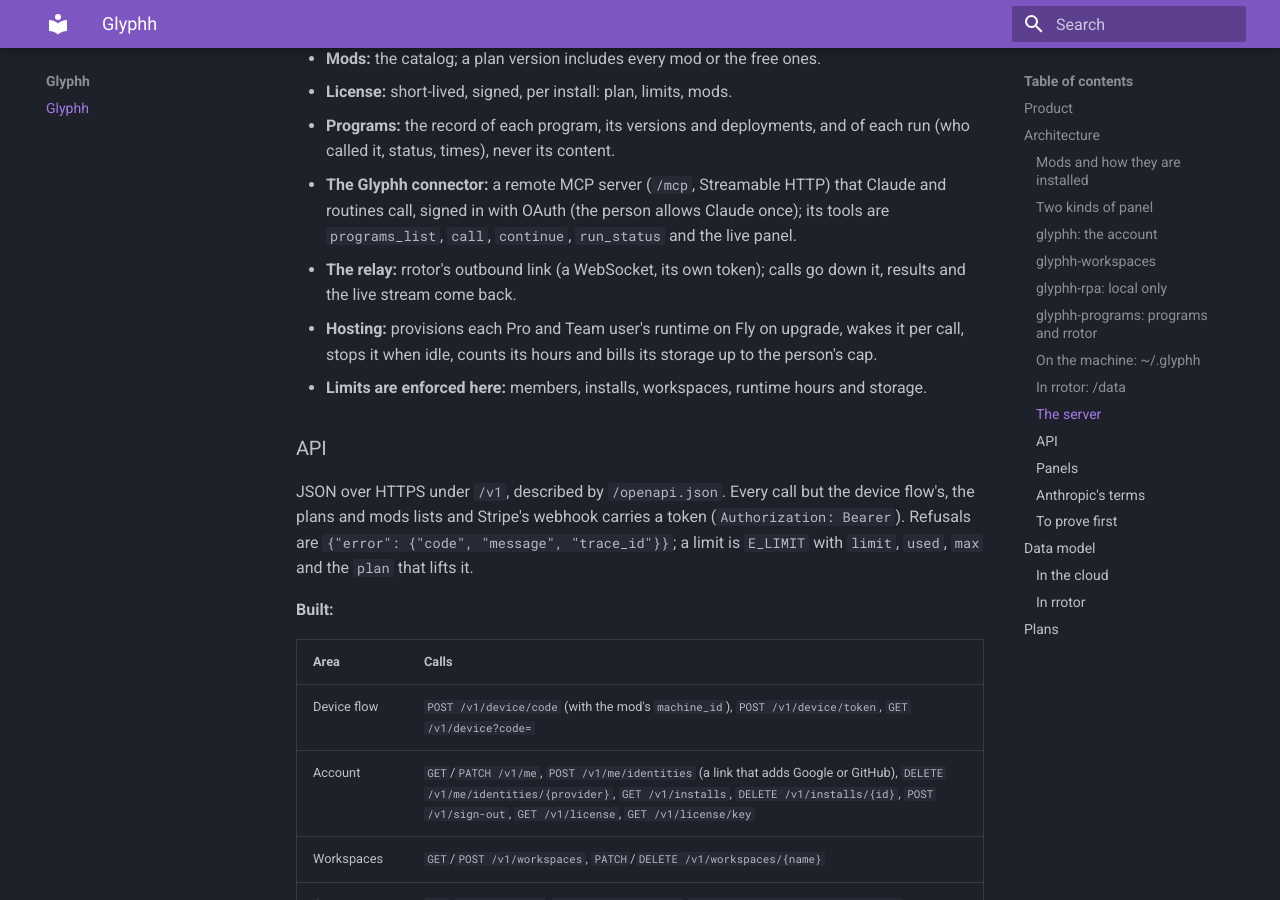
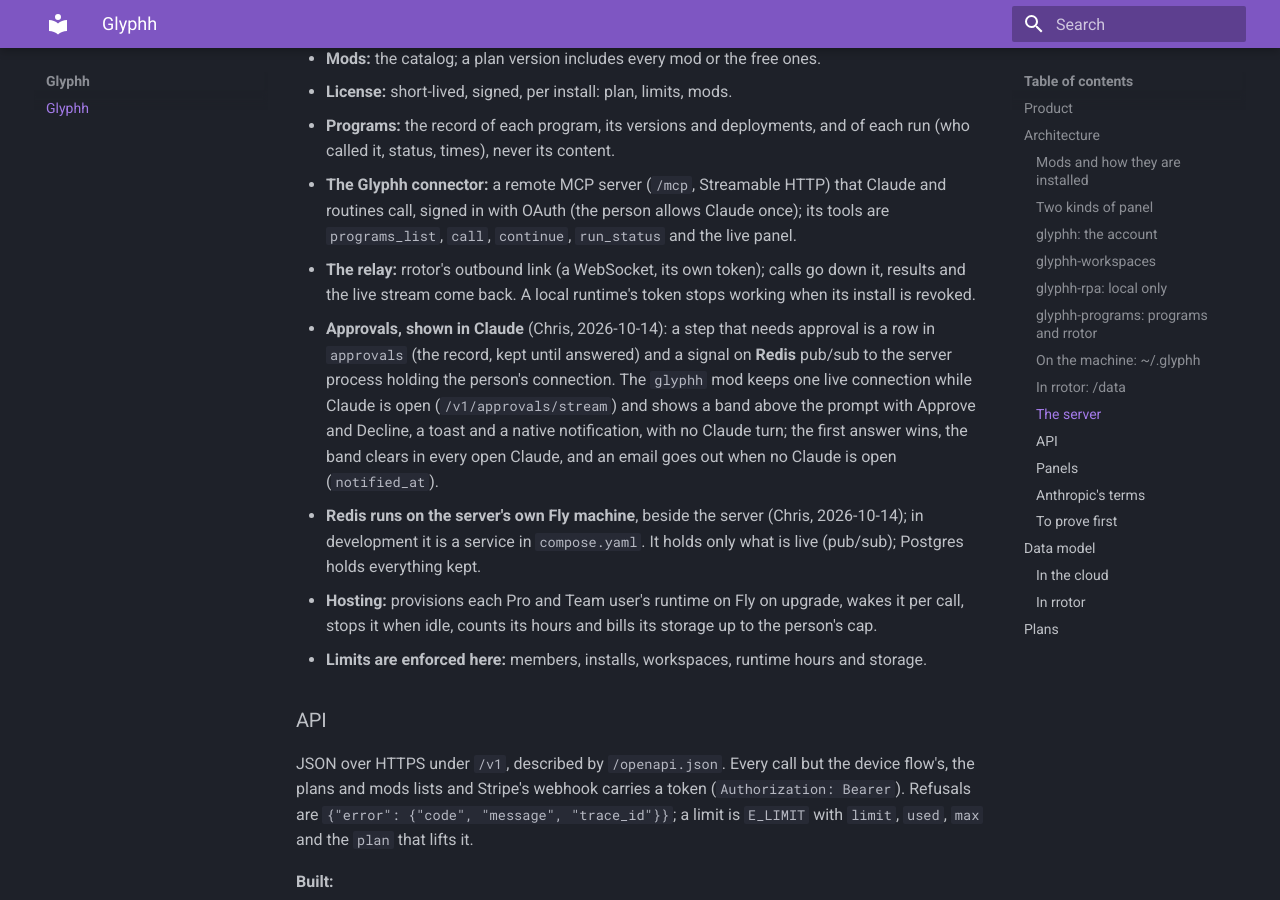
Before and after one commit to glyphh-ai/server, an MkDocs documentation site: the page built from docs/architecture.md, in a window 1280 px wide and 900 px high, scrolled down 8641 px. Built offline with MkDocs 1.6.1 and Material for MkDocs 9.7.7, drawn with Linux system fonts in a browser that asks for light colours; some of the changed text lies outside the part shown.

Commit message:
Design: approvals shown in Claude (Postgres row, Redis pub/sub on the server's Fly machine, the mod's stream and band, email when no Claude is open); a local runtime's token ends with its install
Co-Authored-By: Claude Opus 5.5 <noreply@anthropic.com>

```diff
--- a/docs/architecture.md
+++ b/docs/architecture.md
@@ -214,7 +214,9 @@ The `glyphh-ai/server` repo: Python 3.13, FastAPI, Pydantic v2, SQLAlchemy 2 (as
 - **License:** short-lived, signed, per install: plan, limits, mods.
 - **Programs:** the record of each program, its versions and deployments, and of each run (who called it, status, times), never its content.
 - **The Glyphh connector:** a remote MCP server (`/mcp`, Streamable HTTP) that Claude and routines call, signed in with OAuth (the person allows Claude once); its tools are `programs_list`, `call`, `continue`, `run_status` and the live panel.
-- **The relay:** rrotor's outbound link (a WebSocket, its own token); calls go down it, results and the live stream come back.
+- **The relay:** rrotor's outbound link (a WebSocket, its own token); calls go down it, results and the live stream come back. A local runtime's token stops working when its install is revoked.
+- **Approvals, shown in Claude** (Chris, 2026-10-14): a step that needs approval is a row in `approvals` (the record, kept until answered) and a signal on **Redis** pub/sub to the server process holding the person's connection. The `glyphh` mod keeps one live connection while Claude is open (`/v1/approvals/stream`) and shows a band above the prompt with Approve and Decline, a toast and a native notification, with no Claude turn; the first answer wins, the band clears in every open Claude, and an email goes out when no Claude is open (`notified_at`).
+- **Redis runs on the server's own Fly machine**, beside the server (Chris, 2026-10-14); in development it is a service in `compose.yaml`. It holds only what is live (pub/sub); Postgres holds everything kept.
 - **Hosting:** provisions each Pro and Team user's runtime on Fly on upgrade, wakes it per call, stops it when idle, counts its hours and bills its storage up to the person's cap.
 - **Limits are enforced here:** members, installs, workspaces, runtime hours and storage.
 
@@ -242,6 +244,7 @@ JSON over HTTPS under `/v1`, described by `/openapi.json`. Every call but the de
 | Programs | `GET`/`POST /v1/programs`, `GET`/`DELETE /v1/programs/{id}`, `POST /v1/programs/{id}/versions` (commit SHA, manifest), `POST /v1/programs/{id}/deploy` (a version) |
 | Runs | `POST /v1/runs` (program, function, inputs), `POST /v1/runs/{id}/continue`, `GET /v1/runs/{id}`, `GET /v1/runs` (filtered, paged), `POST /v1/runs/{id}/approve`, `GET /v1/runs/{id}/live` (the stream, by ticket) |
 | Runtime | `GET /v1/runtime` (state, hours used, storage used), `POST /v1/runtime/start`, `/stop`, `POST /v1/runtime/storage` (grow it); `/v1/runtime/link` (the runtime's outbound WebSocket, hosted or local) |
+| Approvals | `GET /v1/approvals` (waiting), `GET /v1/approvals/stream` (server-sent events: `approval`, `answered`), `POST /v1/approvals/{id}` {`approve` \| `decline`} (first answer wins; sends `continue` to the runtime) |
 | Hours | `GET /v1/hours` (balance and ledger), `POST /v1/hours/top-up` (Stripe Checkout), auto top-up and the spend cap on `PATCH /v1/org` |
 | Connector | `/mcp` (Streamable HTTP) and its OAuth endpoints (authorize, token, registration); the Allow page ("Allow Claude to use your Glyphh?", after Google or GitHub sign-in), the only server page besides the device page |
 
```
